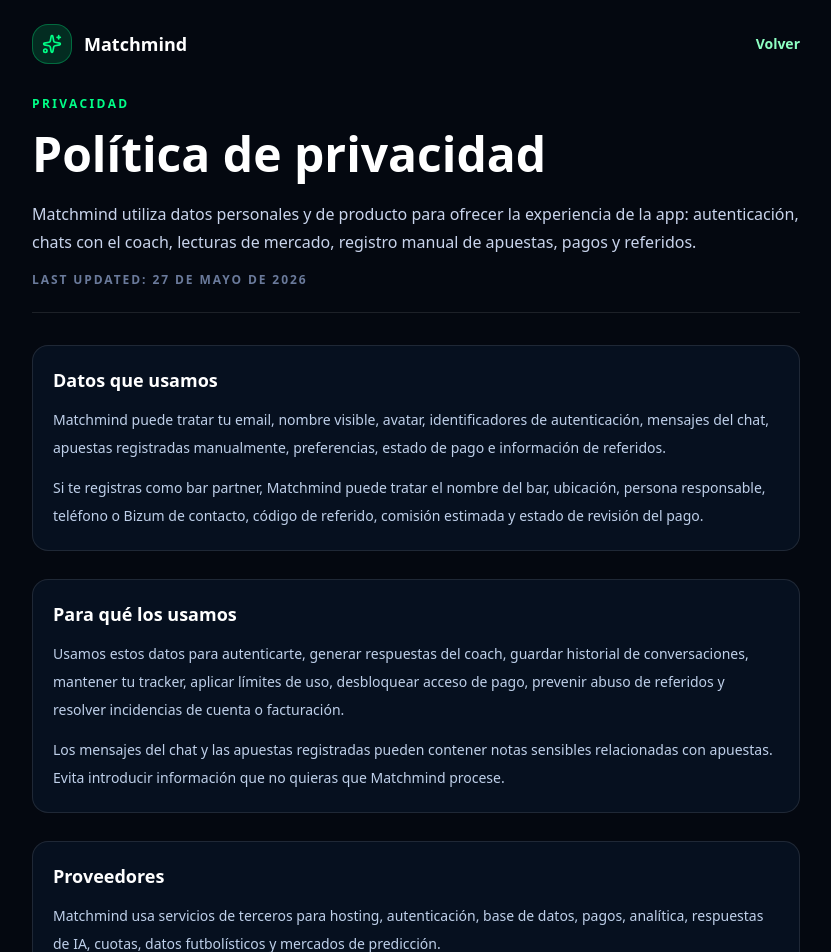
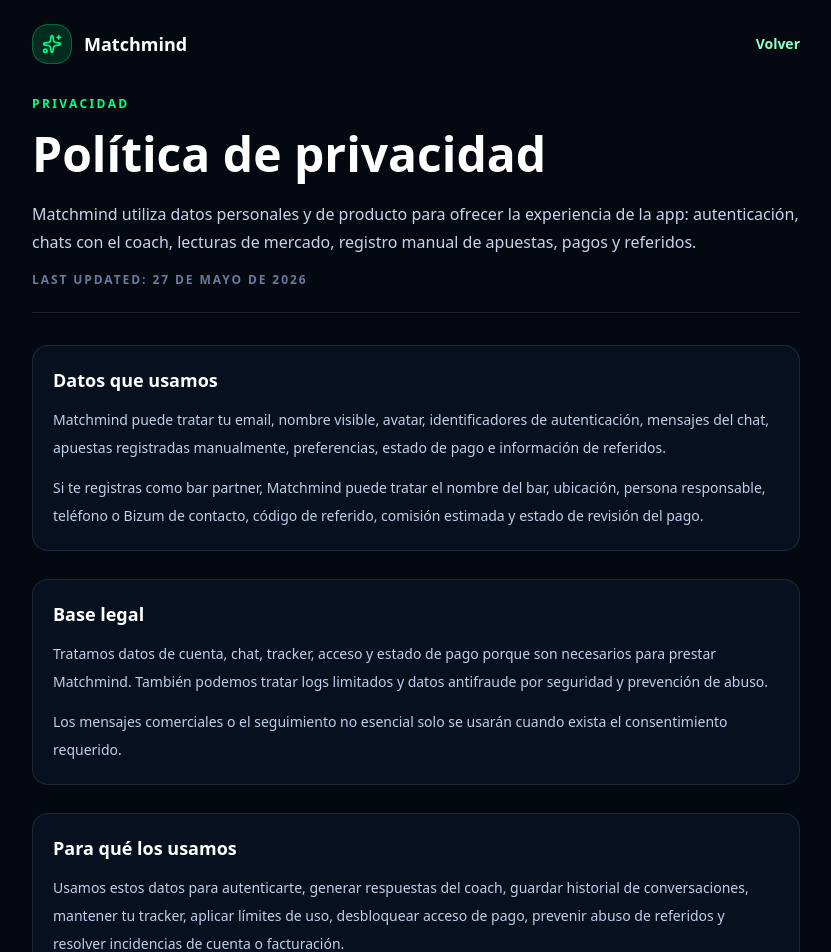
Before and after one commit to SrLozano/matchmind, a Next.js app in the folder apps/web/: page /es/legal/privacy in a window 1280 px wide. Shown: the top 952 px of the page, without its empty margins (224-1055 px from the left). Built offline with nearby package versions, Linux system fonts and the light colour scheme; no server answers.

Commit message:
docs(legal): update privacy compliance text

```diff
--- a/apps/web/app/es/legal/privacy/page.tsx
+++ b/apps/web/app/es/legal/privacy/page.tsx
@@ -19,6 +19,7 @@
         privacy: "Privacidad",
         responsibleUse: "Uso responsable",
       }}
+      footerBasePath="/es/legal"
       intro="Matchmind utiliza datos personales y de producto para ofrecer la experiencia de la app: autenticación, chats con el coach, lecturas de mercado, registro manual de apuestas, pagos y referidos."
       sections={[
         {
@@ -26,6 +27,13 @@
           body: [
             "Matchmind puede tratar tu email, nombre visible, avatar, identificadores de autenticación, mensajes del chat, apuestas registradas manualmente, preferencias, estado de pago e información de referidos.",
             "Si te registras como bar partner, Matchmind puede tratar el nombre del bar, ubicación, persona responsable, teléfono o Bizum de contacto, código de referido, comisión estimada y estado de revisión del pago.",
+          ],
+        },
+        {
+          title: "Base legal",
+          body: [
+            "Tratamos datos de cuenta, chat, tracker, acceso y estado de pago porque son necesarios para prestar Matchmind. También podemos tratar logs limitados y datos antifraude por seguridad y prevención de abuso.",
+            "Los mensajes comerciales o el seguimiento no esencial solo se usarán cuando exista el consentimiento requerido.",
           ],
         },
         {
@@ -38,15 +46,24 @@
         {
           title: "Proveedores",
           body: [
-            "Matchmind usa servicios de terceros para hosting, autenticación, base de datos, pagos, analítica, respuestas de IA, cuotas, datos futbolísticos y mercados de predicción.",
+            "Matchmind usa servicios de terceros para hosting, autenticación, base de datos, pagos, analítica, respuestas de IA, cuotas, datos futbolísticos y mercados de predicción, incluidos Supabase, OpenAI, Stripe y el proveedor de hosting.",
+            "El contenido del chat enviado al proveedor de IA no debería incluir identificadores innecesarios como datos completos de pago. Matchmind no envía intencionadamente datos de tarjeta al proveedor de IA.",
             "Los datos completos de tarjeta se gestionan mediante Stripe Checkout. Matchmind no almacena números completos de tarjeta.",
+          ],
+        },
+        {
+          title: "Cookies y analítica",
+          body: [
+            "Matchmind utiliza actualmente Vercel Web Analytics en producción. Vercel describe este producto de analítica como sin cookies y basado en datos de tráfico anónimos y agregados.",
+            "Si Matchmind añade más adelante cookies o seguimiento que no sean estrictamente necesarios, pediremos consentimiento cuando sea obligatorio.",
           ],
         },
         {
           title: "Conservación y eliminación",
           body: [
-            "Matchmind conserva datos de cuenta, chats, tracker, estado de pago y referidos mientras sean necesarios para prestar el producto, resolver soporte, auditar pagos o referidos y cumplir obligaciones legales u operativas.",
-            "Antes de lanzar pagos reales, Matchmind debe definir un contacto de soporte y un proceso de eliminación de cuenta para que los usuarios puedan solicitar acceso, corrección o eliminación cuando proceda.",
+            "Matchmind conserva datos de cuenta, chats, tracker, estado de pago y referidos mientras sean necesarios para prestar el producto durante el Mundial, resolver soporte, auditar pagos o referidos y cumplir obligaciones legales u operativas.",
+            "Después del torneo, Matchmind tiene previsto eliminar o archivar las bases de datos de producto que ya no sean necesarias, salvo registros limitados que deban conservarse por motivos legales, fiscales, de pagos, seguridad o disputas.",
+            "Puedes solicitar acceso, corrección, eliminación o cierre de cuenta escribiendo a support@trymatchmind.com.",
           ],
         },
         {
--- a/apps/web/app/es/legal/responsible-use/page.tsx
+++ b/apps/web/app/es/legal/responsible-use/page.tsx
@@ -19,6 +19,7 @@
         privacy: "Privacidad",
         responsibleUse: "Uso responsable",
       }}
+      footerBasePath="/es/legal"
       intro="Matchmind está diseñado para frenar decisiones, no para empujar a apostar más. A veces, la mejor respuesta de Matchmind será: no entrar."
       sections={[
         {
--- a/apps/web/app/es/legal/terms/page.tsx
+++ b/apps/web/app/es/legal/terms/page.tsx
@@ -19,6 +19,7 @@
         privacy: "Privacidad",
         responsibleUse: "Uso responsable",
       }}
+      footerBasePath="/es/legal"
       intro="Matchmind es una herramienta de análisis y acompañamiento para el Mundial. Ayuda a pensar mejor antes de apostar, pero no es una casa de apuestas, operador de juego, intermediario, asesor financiero ni gestor de fondos."
       sections={[
         {
--- a/apps/web/app/legal/LegalPage.tsx
+++ b/apps/web/app/legal/LegalPage.tsx
@@ -18,6 +18,7 @@
     privacy: string
     responsibleUse: string
   }
+  footerBasePath?: string
 }
 
 export default function LegalPage({
@@ -32,6 +33,7 @@
     privacy: "Privacy",
     responsibleUse: "Responsible use",
   },
+  footerBasePath = "/legal",
 }: LegalPageProps) {
   return (
     <main id="main-content" className="min-h-screen bg-[#040810] px-4 py-6 text-foreground sm:px-6 lg:px-8">
@@ -72,9 +74,9 @@
 
         <footer className="border-t border-white/10 py-6 text-sm text-[#8E9BBC]">
           <div className="flex flex-wrap gap-x-4 gap-y-2">
-            <Link href="/legal/terms" className="hover:text-[#00FF87]">{footerLinks.terms}</Link>
-            <Link href="/legal/privacy" className="hover:text-[#00FF87]">{footerLinks.privacy}</Link>
-            <Link href="/legal/responsible-use" className="hover:text-[#00FF87]">{footerLinks.responsibleUse}</Link>
+            <Link href={`${footerBasePath}/terms`} className="hover:text-[#00FF87]">{footerLinks.terms}</Link>
+            <Link href={`${footerBasePath}/privacy`} className="hover:text-[#00FF87]">{footerLinks.privacy}</Link>
+            <Link href={`${footerBasePath}/responsible-use`} className="hover:text-[#00FF87]">{footerLinks.responsibleUse}</Link>
           </div>
         </footer>
       </div>
--- a/apps/web/app/legal/privacy/page.tsx
+++ b/apps/web/app/legal/privacy/page.tsx
@@ -23,6 +23,13 @@
           ],
         },
         {
+          title: "Legal basis",
+          body: [
+            "We process account, chat, tracker, access, and payment-status data because it is needed to provide Matchmind. We may process limited logs and anti-abuse data for security and fraud prevention.",
+            "Marketing messages or non-essential tracking will only be used where we have the required consent.",
+          ],
+        },
+        {
           title: "Why we use it",
           body: [
             "We use this data to authenticate you, provide coach responses, store conversation history, maintain your bet tracker, enforce usage limits, unlock paid access, prevent referral abuse, and support account or billing issues.",
@@ -32,14 +39,24 @@
         {
           title: "Service providers",
           body: [
-            "Matchmind relies on third-party services for hosting, authentication, database storage, payments, analytics, AI responses, odds, football data, and prediction-market data.",
+            "Matchmind relies on third-party services for hosting, authentication, database storage, payments, analytics, AI responses, odds, football data, and prediction-market data, including Supabase, OpenAI, Stripe, and the hosting provider.",
+            "Chat content sent to the AI provider should not include unnecessary identifiers such as your full payment details. Matchmind does not intentionally send card details to the AI provider.",
             "Payment card details are handled by Stripe-hosted Checkout. Matchmind does not store full card numbers.",
+          ],
+        },
+        {
+          title: "Cookies and analytics",
+          body: [
+            "Matchmind currently uses Vercel Web Analytics in production. Vercel describes this analytics product as cookie-free and based on anonymized, aggregated traffic data.",
+            "If Matchmind later adds cookies or tracking that are not strictly necessary, we will ask for consent where required.",
           ],
         },
         {
           title: "Retention and deletion",
           body: [
-            "Matchmind keeps account, chat, tracker, payment-status, and referral records for as long as needed to provide the product, resolve support issues, audit payments/referrals, and satisfy legal or operational obligations.",
+            "Matchmind keeps account, chat, tracker, payment-status, and referral records for as long as needed to provide the product during the World Cup, resolve support issues, audit payments/referrals, and satisfy legal or operational obligations.",
+            "After the tournament, Matchmind intends to delete or archive product databases that are no longer needed, except where limited records must be kept for legal, payment, tax, security, or dispute reasons.",
+            "You can request access, correction, deletion, or account closure by emailing support@trymatchmind.com.",
           ],
         },
         {
```
